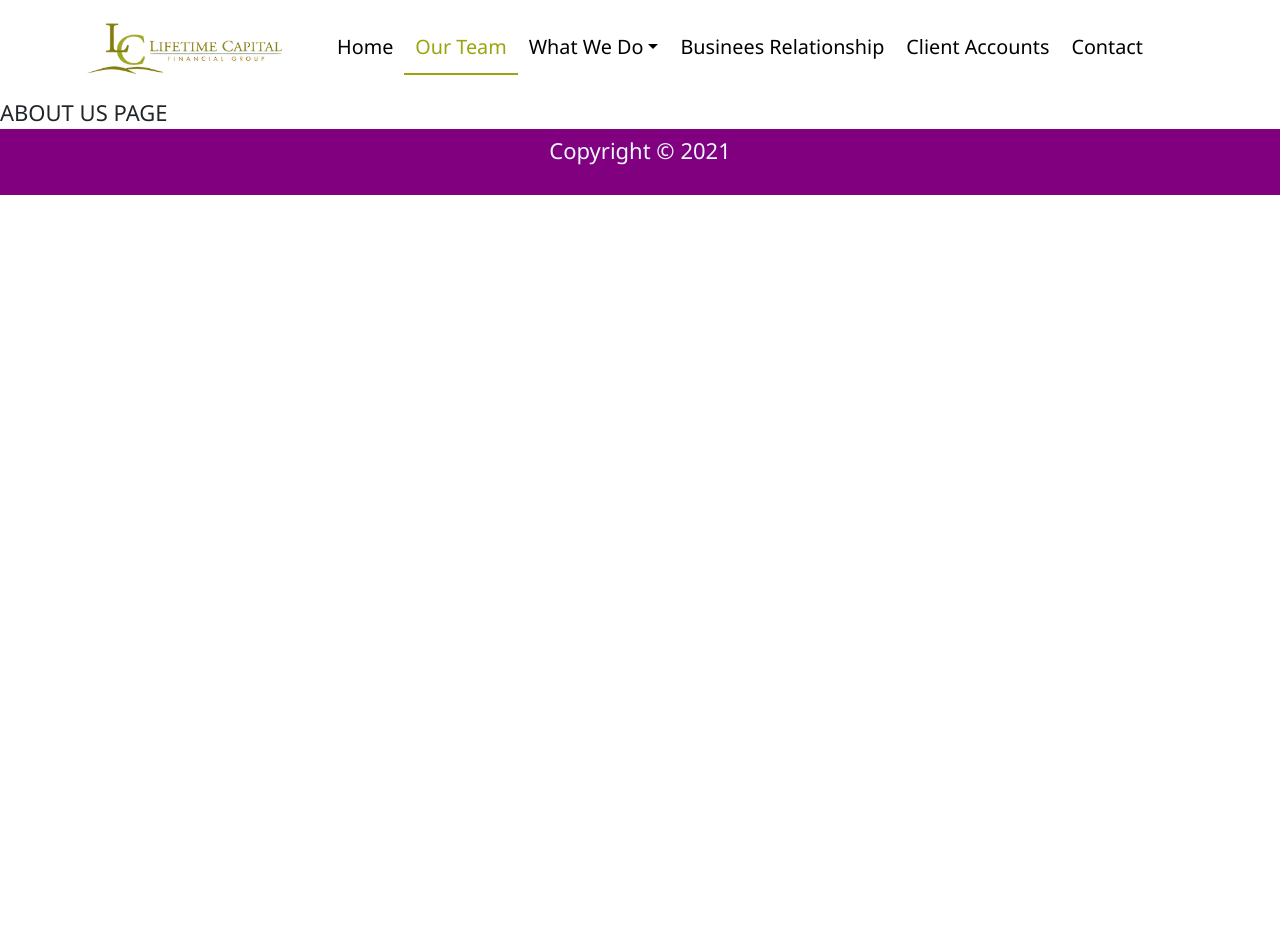
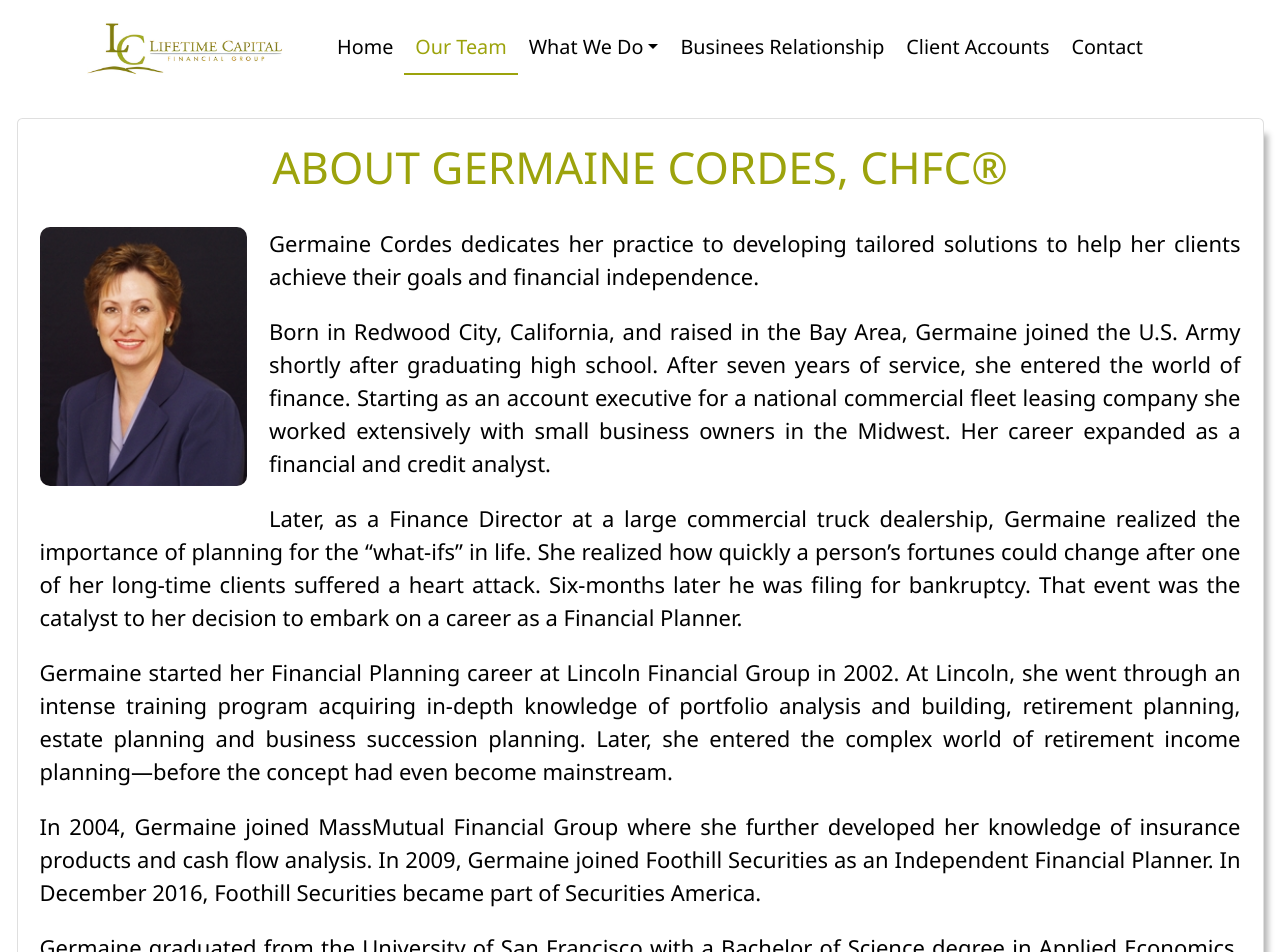
Before and after one commit to joswald123/Lifetimews, a React (Create React App) app: page /about in a window 1280 px wide. Shown: the top 952 px of the page. Before the commit the page ends 800 px from the top, so only its background shows below. Built offline with nearby package versions, Linux system fonts and the light colour scheme.

Commit message:
add Our Team - About

```diff
--- /dev/null
+++ b/src/Components/Global/About/Germaine.js
@@ -0,0 +1,40 @@
+import React from 'react'
+
+function Germaine() {
+
+    return (
+        <div>
+            <p>
+                Germaine Cordes dedicates her practice to developing tailored solutions to help her clients achieve their goals and financial independence.
+            </p>
+            <p>
+                Born in Redwood City, California, and raised in the Bay Area, Germaine joined the U.S. Army shortly after graduating high school. After
+                seven years of service, she entered the world of finance. Starting as an account executive for a national commercial fleet leasing company
+                she worked extensively with small business owners in the Midwest. Her career expanded as a financial and credit analyst.
+            </p>
+            <p>
+                Later, as a Finance Director at a large commercial truck dealership, Germaine realized the importance of planning for the “what-ifs” in
+                life. She realized how quickly a person’s fortunes could change after one of her long-time clients suffered a heart attack. Six-months
+                later he was filing for bankruptcy. That event was the catalyst to her decision to embark on a career as a Financial Planner.
+            </p>
+            <p>
+                Germaine started her Financial Planning career at Lincoln Financial Group in 2002. At Lincoln, she went through an intense
+                training program acquiring in-depth knowledge of portfolio analysis and building, retirement planning, estate planning and
+                business succession planning. Later, she entered the complex world of retirement income planning—before the concept had even
+                become mainstream.
+            </p>
+            <p>
+                In 2004, Germaine joined MassMutual Financial Group where she further developed her knowledge of insurance products and cash
+                flow analysis. In 2009, Germaine joined Foothill Securities as an Independent Financial Planner. In December 2016, Foothill
+                Securities became part of Securities America.
+            </p>
+            <p>
+                Germaine graduated from the University of San Francisco with a Bachelor of Science degree in Applied Economics. She also
+                earned a Paralegal Certificate from Cal State Hayward (ABA approved) with an emphasis in Estate Planning and Corporate Law.
+                Germaine also earned her designation as a Charted Financial Consultant, ChFC®, meeting the most extensive educational program
+                for any financial services credential.
+            </p>
+        </div>
+    )
+}
+export default Germaine
--- /dev/null
+++ b/src/Components/Global/About/Jeannette.js
@@ -0,0 +1,19 @@
+import React from 'react'
+
+function Jeannette() {
+
+    return (
+        <div>
+            <p>
+                Jeannette Guthrie is the Administrative Assistant to Germaine Cordes.  Jeannette holds a Bachelor of Arts degree in Psychology from
+                the California State Univesity Hayward, CA.  Jeannette has worked with venture-financed companies in the high technology sector for
+                more than fifteen years serving as an Office Manager, HR Representative, and Administrative Assistant in the Silicon Valley.
+            </p>
+            <p>
+                Jeannette is sensitive to and maintains confidentiality, is well organized and detail oriented.  She has with a strong sense of job
+                ownership to provide quality work in a timely manner.  In her spare time Jeannette volunteers at a crisis center.
+            </p>
+        </div>
+    )
+}
+export default Jeannette
--- /dev/null
+++ b/src/Components/Global/About/Juliana.js
@@ -0,0 +1,28 @@
+import React from 'react'
+
+function Juliana() {
+
+    return (
+        <div>
+            <p>
+                Jeannette Guthrie is the Administrative Assistant to Germaine Cordes.  Jeannette holds a Bachelor of Arts degree in Psychology from
+                the California State Univesity Hayward, CA.  Jeannette has worked with venture-financed companies in the high technology sector for
+                more than fifteen years serving as an Office Manager, HR Representative, and Administrative Assistant in the Silicon Valley.
+            </p>
+            <p>
+                Jeannette is sensitive to and maintains confidentiality, is well organized and detail oriented.  She has with a strong sense of job
+                ownership to provide quality work in a timely manner.  In her spare time Jeannette volunteers at a crisis center.
+            </p>
+            <p>
+                Jeannette Guthrie is the Administrative Assistant to Germaine Cordes.  Jeannette holds a Bachelor of Arts degree in Psychology from
+                the California State Univesity Hayward, CA.  Jeannette has worked with venture-financed companies in the high technology sector for
+                more than fifteen years serving as an Office Manager, HR Representative, and Administrative Assistant in the Silicon Valley.
+            </p>
+            <p>
+                Jeannette is sensitive to and maintains confidentiality, is well organized and detail oriented.  She has with a strong sense of job
+                ownership to provide quality work in a timely manner.  In her spare time Jeannette volunteers at a crisis center.
+            </p>
+        </div>
+    )
+}
+export default Juliana
--- /dev/null
+++ b/src/Components/Global/About/MainCard.js
@@ -0,0 +1,43 @@
+import React from 'react'
+import { Card, Container } from 'react-bootstrap'
+import Germaine from './Germaine'
+import Jeannette from './Jeannette'
+import Juliana from './Juliana'
+
+//  Img card
+import imageGermaine from '../images/germaine.jpg'
+import imageJeannette from '../images/Jeannette.jpg'
+
+
+function MainCard() {
+
+    const ourTeam = [
+        { id: 1, title: 'ABOUT GERMAINE CORDES, CHFC®', img: imageGermaine, content: <Germaine /> },
+        { id: 2, title: 'ABOUT JEANNETTE GUTHRIE', img: imageJeannette, content: <Jeannette /> },
+        { id: 3, title: 'ABOUT JULIANA OSWALD', img: imageGermaine, content: <Juliana /> }
+    ];
+
+    return (
+        <Container className='mt-2 mb-2' fluid>
+
+            {ourTeam.map(({ id, title, img, content }) => (
+
+                <Card
+                    key={id}
+                    className='mt-3'
+                >
+                    <h2 className='text-center mt-3'>{title}</h2>
+                    <div className="clearfix">
+                        <img src={img} className="col-sm-4 col-md-2 float-md-start m-3 about" alt={title} />
+
+                        <Card.Body>
+                            {content}
+                        </Card.Body>
+
+                    </div>
+                </Card>
+            ))}
+        </Container>
+    )
+}
+export default MainCard
--- a/src/Components/Global/css/Button.css
+++ b/src/Components/Global/css/Button.css
@@ -33,3 +33,11 @@ h2 {
     color: #000000;
     box-shadow: 10px 10px 6px -6px rgba(0, 0, 0, 0.295);
 }
+
+.clearfix {
+    text-align: justify;
+}
+
+.about {
+    border-radius: 10px;
+}
--- a/src/Components/Pages/About.js
+++ b/src/Components/Pages/About.js
@@ -1,9 +1,14 @@
 import React from 'react'
 
+import MainCard from '../Global/About/MainCard'
+
 function About() {
+
     return (
         <div>
-            ABOUT US PAGE
+
+            <MainCard/>
+
         </div>
     )
 }
```
Also changed, not shown: src/Components/Global/images/Jeannette.jpg (added).
